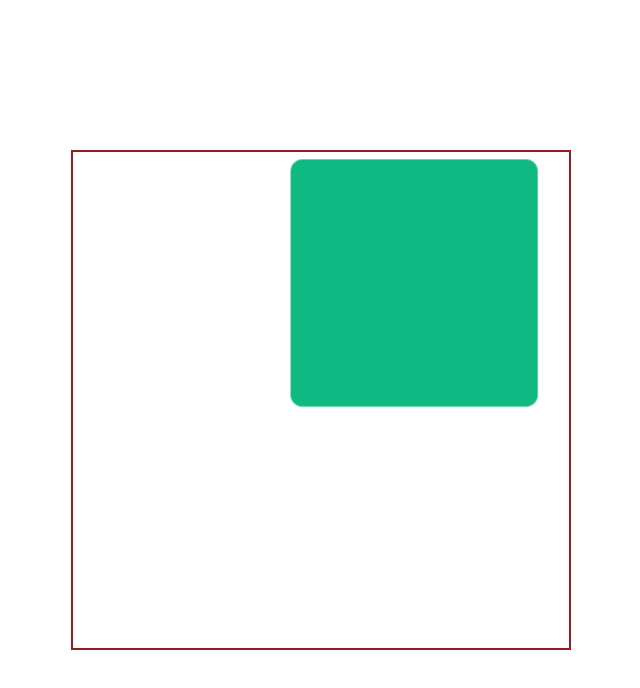
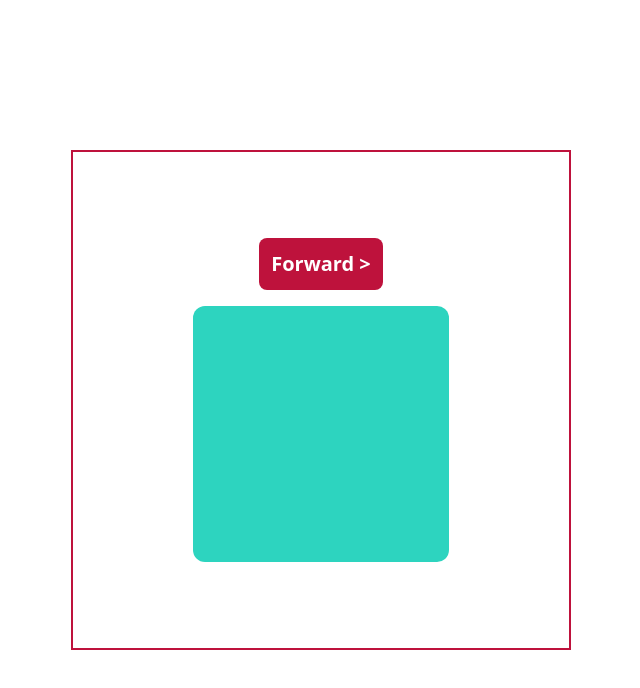
Before and after one commit to Abu-Jayed/learn-framer-motion, a React (Vite) app: page / in a window 1280 px wide. Shown: the top 688 px of the page, without its empty margins (319-959 px from the left). Built offline with nearby package versions, Linux system fonts and the light colour scheme.

Commit message:
Lesson 6, useControlsAnimation()

```diff
--- a/src/App.tsx
+++ b/src/App.tsx
@@ -1,10 +1,10 @@
 import "./App.css";
-import Lesson5 from "./framer-motion/Lesson5";
+import Lesson6 from "./framer-motion/Lesson6";
 
 function App() {
   return (
     <div className="flex items-center justify-center w-full mx-auto h-[100vh]">
-      <Lesson5></Lesson5>
+      <Lesson6></Lesson6>
     </div>
   );
 }
--- /dev/null
+++ b/src/framer-motion/Lesson6.tsx
@@ -0,0 +1,40 @@
+import { motion, useAnimationControls } from "framer-motion";
+import { useEffect, useState } from "react";
+
+const Lesson6 = () => {
+  const [btnText, setBtnText] = useState(true);
+  const controls = useAnimationControls();
+
+  const handleForward = () => {
+    if (btnText) {
+      controls.start({ x: 200 });
+    } else {
+      controls.start({ x: -200 });
+    }
+    setBtnText(!btnText);
+  };
+
+  // useEffect(() => {
+  //   controls.start(() => ({ x: 200, transition: { delay: i * 2 } }));
+  // }, []);
+
+  return (
+    <div className="border-2 border-rose-700 size-[500px] flex-col gap-4 flex items-center justify-center">
+      <button
+        onClick={() => handleForward()}
+        className="p-3 bg-rose-700 rounded-lg text-white font-bold text-xl"
+      >
+        {btnText ? "Forward" : "Backward"}
+        {" >"}
+      </button>
+      <motion.div
+        animate={controls}
+        className="mx-auto size-64 bg-teal-400 rounded-xl flex flex-wrap gap-5 justify-center items-center"
+        // custom={1}
+        onMouseEnter={() => controls.stop()}
+      ></motion.div>
+    </div>
+  );
+};
+
+export default Lesson6;
```
